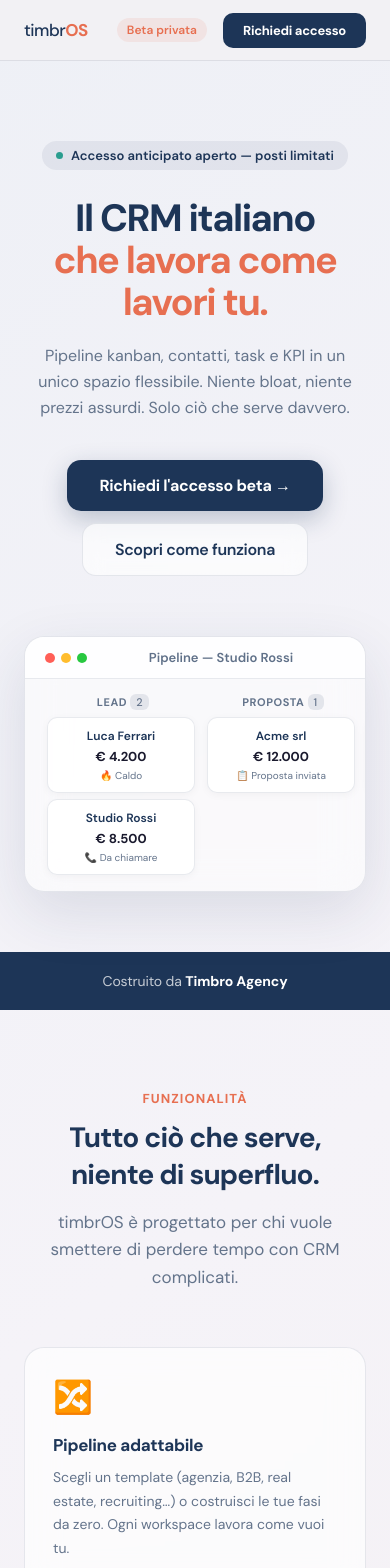
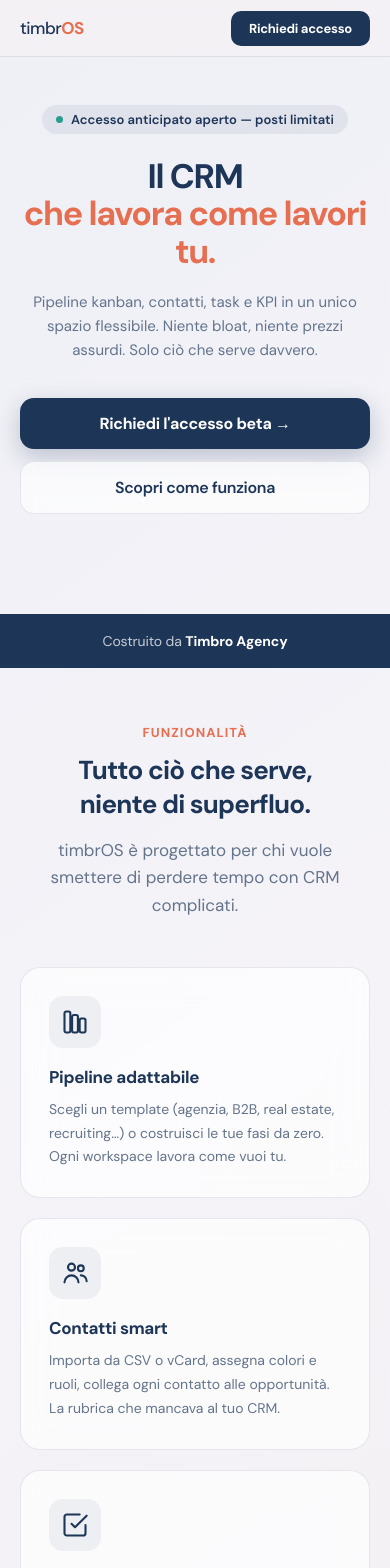
Before and after one commit to nicola-wq/timbros-landing, a Next.js app: page / in a window 390 px wide. Shown: the top 1568 px of the page. Built offline with nearby package versions, Linux system fonts and the light colour scheme.

Commit message:
feat: SVG icons, mobile responsive, no logo footer, remove 'italiano'

```diff
--- a/app/page.tsx
+++ b/app/page.tsx
@@ -2,7 +2,7 @@
 
 import { useState, useRef } from 'react'
 
-/* ── Design tokens (inline per zero-dependency) ─────── */
+/* ── Design tokens ─────────────────────────────────── */
 const C = {
   navy:   '#1D3557',
   orange: '#E76F51',
@@ -14,42 +14,83 @@
   text:   '#1a1a2e',
 }
 
+/* ── SVG Icons ─────────────────────────────────────── */
+function IconPipeline() {
+  return (
+    <svg width="28" height="28" viewBox="0 0 24 24" fill="none" stroke={C.navy} strokeWidth="1.8" strokeLinecap="round" strokeLinejoin="round">
+      <rect x="3" y="3" width="5" height="18" rx="1.5"/>
+      <rect x="9.5" y="6" width="5" height="15" rx="1.5"/>
+      <rect x="16" y="9" width="5" height="12" rx="1.5"/>
+    </svg>
+  )
+}
+function IconContacts() {
+  return (
+    <svg width="28" height="28" viewBox="0 0 24 24" fill="none" stroke={C.navy} strokeWidth="1.8" strokeLinecap="round" strokeLinejoin="round">
+      <circle cx="9" cy="7" r="3"/>
+      <path d="M3 20c0-3.314 2.686-6 6-6s6 2.686 6 6"/>
+      <circle cx="17" cy="8" r="2.5"/>
+      <path d="M17 14c2.761 0 5 2.239 5 5"/>
+    </svg>
+  )
+}
+function IconTask() {
+  return (
+    <svg width="28" height="28" viewBox="0 0 24 24" fill="none" stroke={C.navy} strokeWidth="1.8" strokeLinecap="round" strokeLinejoin="round">
+      <path d="M9 11l3 3L22 4"/>
+      <path d="M21 12v7a2 2 0 01-2 2H5a2 2 0 01-2-2V5a2 2 0 012-2h11"/>
+    </svg>
+  )
+}
+function IconDashboard() {
+  return (
+    <svg width="28" height="28" viewBox="0 0 24 24" fill="none" stroke={C.navy} strokeWidth="1.8" strokeLinecap="round" strokeLinejoin="round">
+      <rect x="3" y="12" width="4" height="9" rx="1"/>
+      <rect x="9.5" y="7" width="4" height="14" rx="1"/>
+      <rect x="16" y="3" width="4" height="18" rx="1"/>
+    </svg>
+  )
+}
+function IconWorkspace() {
+  return (
+    <svg width="28" height="28" viewBox="0 0 24 24" fill="none" stroke={C.navy} strokeWidth="1.8" strokeLinecap="round" strokeLinejoin="round">
+      <rect x="2" y="3" width="8" height="8" rx="2"/>
+      <rect x="14" y="3" width="8" height="8" rx="2"/>
+      <rect x="2" y="13" width="8" height="8" rx="2"/>
+      <rect x="14" y="13" width="8" height="8" rx="2"/>
+    </svg>
+  )
+}
+function IconLock() {
+  return (
+    <svg width="28" height="28" viewBox="0 0 24 24" fill="none" stroke={C.navy} strokeWidth="1.8" strokeLinecap="round" strokeLinejoin="round">
+      <rect x="5" y="11" width="14" height="10" rx="2"/>
+      <path d="M8 11V7a4 4 0 018 0v4"/>
+      <circle cx="12" cy="16" r="1.5" fill={C.navy}/>
+    </svg>
+  )
+}
+function IconEnvelope() {
+  return (
+    <svg width="48" height="48" viewBox="0 0 24 24" fill="none" stroke={C.navy} strokeWidth="1.5" strokeLinecap="round" strokeLinejoin="round">
+      <rect x="2" y="4" width="20" height="16" rx="2"/>
+      <path d="M2 7l10 7 10-7"/>
+    </svg>
+  )
+}
+
 const FEATURES = [
-  {
-    icon: '🔀',
-    title: 'Pipeline adattabile',
-    desc: 'Scegli un template (agenzia, B2B, real estate, recruiting…) o costruisci le tue fasi da zero. Ogni workspace lavora come vuoi tu.',
-  },
-  {
-    icon: '👥',
-    title: 'Contatti smart',
-    desc: 'Importa da CSV o vCard, assegna colori e ruoli, collega ogni contatto alle opportunità. La rubrica che mancava al tuo CRM.',
-  },
-  {
-    icon: '✅',
-    title: 'Task integrati',
-    desc: "Crea attività direttamente sui deal, assegnale al team, traccia scadenze. Nessun'altra app necessaria.",
-  },
-  {
-    icon: '📊',
-    title: 'Dashboard KPI',
-    desc: 'Valore pipeline pesato, conversione per stage, attività aperte. I numeri che contano, sempre in primo piano.',
-  },
-  {
-    icon: '🏢',
-    title: 'Multi-workspace',
-    desc: 'Gestisci più clienti o progetti in spazi separati. Cambia workspace con un click — dati isolati, nessuna contaminazione.',
-  },
-  {
-    icon: '🔒',
-    title: 'Sicurezza enterprise',
-    desc: '2FA nativo TOTP, Row Level Security su ogni dato, invite membri con controllo ruoli. Tuo e solo tuo.',
-  },
+  { Icon: IconPipeline, title: 'Pipeline adattabile', desc: 'Scegli un template (agenzia, B2B, real estate, recruiting…) o costruisci le tue fasi da zero. Ogni workspace lavora come vuoi tu.' },
+  { Icon: IconContacts, title: 'Contatti smart', desc: 'Importa da CSV o vCard, assegna colori e ruoli, collega ogni contatto alle opportunità. La rubrica che mancava al tuo CRM.' },
+  { Icon: IconTask,     title: 'Task integrati', desc: "Crea attività direttamente sui deal, assegnale al team, traccia scadenze. Nessun'altra app necessaria." },
+  { Icon: IconDashboard,title: 'Dashboard KPI', desc: 'Valore pipeline pesato, conversione per stage, attività aperte. I numeri che contano, sempre in primo piano.' },
+  { Icon: IconWorkspace,title: 'Multi-workspace', desc: 'Gestisci più clienti o progetti in spazi separati. Cambia workspace con un click — dati isolati, nessuna contaminazione.' },
+  { Icon: IconLock,     title: 'Sicurezza enterprise', desc: '2FA nativo TOTP, Row Level Security su ogni dato, invite membri con controllo ruoli. Tuo e solo tuo.' },
 ]
 
 const STEPS = [
-  { n: '01', title: 'Richiedi l\'accesso', desc: 'Compila il form qui sotto con nome, cognome e email. Nessuna carta di credito.' },
-  { n: '02', title: 'Ricevi l\'approvazione', desc: 'Valutiamo ogni richiesta manualmente. Se il profilo è adatto, ti inviamo il link per creare l\'account.' },
+  { n: '01', title: "Richiedi l'accesso", desc: 'Compila il form qui sotto con nome, cognome e email. Nessuna carta di credito.' },
+  { n: '02', title: "Ricevi l'approvazione", desc: "Valutiamo ogni richiesta manualmente. Se il profilo è adatto, ti inviamo il link per creare l'account." },
   { n: '03', title: 'Parti in 2 minuti', desc: 'Crei il workspace, scegli il template di pipeline, inviti il team. Subito operativo.' },
 ]
 
@@ -76,7 +117,6 @@
     e.preventDefault()
     setLoading(true)
     setError('')
-
     try {
       const res = await fetch('/api/request-access', {
         method: 'POST',
@@ -95,7 +135,9 @@
   if (done) {
     return (
       <div style={{ textAlign: 'center', padding: '40px 20px' }}>
-        <div style={{ fontSize: 52, marginBottom: 16 }}>📬</div>
+        <div style={{ marginBottom: 16, display: 'flex', justifyContent: 'center' }}>
+          <IconEnvelope />
+        </div>
         <h3 style={{ fontSize: 24, fontWeight: 700, color: C.navy, margin: '0 0 12px', letterSpacing: '-0.03em' }}>
           Richiesta inviata!
         </h3>
@@ -118,11 +160,12 @@
     color: C.text,
     outline: 'none',
     transition: 'border-color 150ms',
+    boxSizing: 'border-box',
   }
 
   return (
     <form onSubmit={handleSubmit} style={{ display: 'flex', flexDirection: 'column', gap: 14 }}>
-      <div style={{ display: 'grid', gridTemplateColumns: '1fr 1fr', gap: 12 }}>
+      <div className="form-row">
         <div>
           <label style={labelStyle}>Nome *</label>
           <input style={inputStyle} placeholder="Mario" value={name}
@@ -170,13 +213,14 @@
         border: 'none',
         borderRadius: 12,
         cursor: loading ? 'not-allowed' : 'pointer',
-        transition: 'background 150ms, transform 100ms',
+        transition: 'background 150ms',
         letterSpacing: '-0.02em',
+        width: '100%',
       }}
         onMouseEnter={e => { if (!loading) e.currentTarget.style.background = '#162844' }}
         onMouseLeave={e => { if (!loading) e.currentTarget.style.background = C.navy }}
       >
-        {loading ? 'Invio in corso…' : 'Richiedi l\'accesso anticipato →'}
+        {loading ? 'Invio in corso…' : "Richiedi l'accesso anticipato →"}
       </button>
 
       <p style={{ margin: 0, fontSize: 13, color: C.muted, textAlign: 'center' }}>
@@ -199,11 +243,11 @@
 function AppMockup() {
   const stages = ['Lead', 'Proposta', 'Trattativa', 'Chiuso']
   const cards = [
-    { stage: 0, name: 'Luca Ferrari', val: '€ 4.200', tag: '🔥 Caldo' },
-    { stage: 0, name: 'Studio Rossi', val: '€ 8.500', tag: '📞 Da chiamare' },
-    { stage: 1, name: 'Acme srl', val: '€ 12.000', tag: '📋 Proposta inviata' },
-    { stage: 2, name: 'Beta Tech', val: '€ 6.800', tag: '⏳ In attesa' },
-    { stage: 3, name: 'Gamma Srl', val: '€ 9.200', tag: '✓ Vinto' },
+    { stage: 0, name: 'Luca Ferrari',  val: '€ 4.200', tag: 'Caldo' },
+    { stage: 0, name: 'Studio Rossi',  val: '€ 8.500', tag: 'Da chiamare' },
+    { stage: 1, name: 'Acme srl',      val: '€ 12.000',tag: 'Proposta inviata' },
+    { stage: 2, name: 'Beta Tech',     val: '€ 6.800', tag: 'In attesa' },
+    { stage: 3, name: 'Gamma Srl',     val: '€ 9.200', tag: 'Vinto' },
   ]
 
   return (
@@ -267,25 +311,64 @@
       background: 'linear-gradient(145deg, #EEF0F6 0%, #F5F3F8 25%, #F3EEF0 60%, #EDF2F0 100%)',
       minHeight: '100vh',
     }}>
+      {/* ── Responsive styles ───────────────────── */}
+      <style>{`
+        * { box-sizing: border-box; }
+        .form-row {
+          display: grid;
+          grid-template-columns: 1fr 1fr;
+          gap: 12px;
+        }
+        .hero-buttons {
+          display: flex;
+          gap: 12px;
+          justify-content: center;
+          flex-wrap: wrap;
+          margin-bottom: 60px;
+        }
+        .features-grid {
+          display: grid;
+          grid-template-columns: repeat(auto-fit, minmax(300px, 1fr));
+          gap: 20px;
+        }
+        .steps-grid {
+          display: grid;
+          grid-template-columns: repeat(3, 1fr);
+          gap: 24px;
+        }
+        .mockup-wrapper { display: block; }
+        .header-badge { display: inline-block; }
+        @media (max-width: 640px) {
+          .form-row { grid-template-columns: 1fr; }
+          .hero-buttons { flex-direction: column; align-items: stretch; }
+          .hero-buttons a, .hero-buttons button { text-align: center; }
+          .features-grid { grid-template-columns: 1fr; }
+          .steps-grid { grid-template-columns: 1fr; }
+          .mockup-wrapper { display: none; }
+          .header-badge { display: none; }
+        }
+      `}</style>
+
       {/* ── HEADER ──────────────────────────────── */}
       <header style={{
         position: 'sticky', top: 0, zIndex: 50,
-        background: 'rgba(243,241,244,0.85)',
+        background: 'rgba(243,241,244,0.90)',
         backdropFilter: 'blur(20px)',
+        WebkitBackdropFilter: 'blur(20px)',
         borderBottom: `1px solid ${C.border}`,
-        padding: '0 24px',
+        padding: '0 20px',
       }}>
-        <div style={{ maxWidth: 1100, margin: '0 auto', height: 60, display: 'flex', alignItems: 'center', justifyContent: 'space-between' }}>
+        <div style={{ maxWidth: 1100, margin: '0 auto', height: 56, display: 'flex', alignItems: 'center', justifyContent: 'space-between' }}>
           <Logo size={17} />
-          <div style={{ display: 'flex', alignItems: 'center', gap: 16 }}>
-            <span style={{ fontSize: 12, fontWeight: 600, color: C.orange, background: 'rgba(231,111,81,0.1)', padding: '4px 10px', borderRadius: 20 }}>
+          <div style={{ display: 'flex', alignItems: 'center', gap: 12 }}>
+            <span className="header-badge" style={{ fontSize: 12, fontWeight: 600, color: C.orange, background: 'rgba(231,111,81,0.1)', padding: '4px 10px', borderRadius: 20 }}>
               Beta privata
             </span>
             <button onClick={scrollToForm} style={{
-              padding: '9px 20px', fontSize: 13, fontWeight: 700,
+              padding: '9px 18px', fontSize: 13, fontWeight: 700,
               background: C.navy, color: '#fff', border: 'none',
               borderRadius: 10, cursor: 'pointer', fontFamily: "'DM Sans',sans-serif",
-              letterSpacing: '-0.02em',
+              letterSpacing: '-0.02em', whiteSpace: 'nowrap',
             }}>
               Richiedi accesso
             </button>
@@ -294,37 +377,37 @@
       </header>
 
       {/* ── HERO ────────────────────────────────── */}
-      <section style={{ padding: '80px 24px 60px', textAlign: 'center', maxWidth: 800, margin: '0 auto' }}>
-        <div style={{ display: 'inline-flex', alignItems: 'center', gap: 8, background: 'rgba(29,53,87,0.07)', padding: '6px 14px', borderRadius: 20, marginBottom: 28, fontSize: 13, color: C.navy, fontWeight: 600 }}>
-          <span style={{ width: 7, height: 7, borderRadius: '50%', background: C.sage, display: 'inline-block' }} />
+      <section style={{ padding: 'clamp(48px,8vw,80px) 20px clamp(40px,6vw,60px)', textAlign: 'center', maxWidth: 800, margin: '0 auto' }}>
+        <div style={{ display: 'inline-flex', alignItems: 'center', gap: 8, background: 'rgba(29,53,87,0.07)', padding: '6px 14px', borderRadius: 20, marginBottom: 24, fontSize: 13, color: C.navy, fontWeight: 600 }}>
+          <span style={{ width: 7, height: 7, borderRadius: '50%', background: C.sage, display: 'inline-block', flexShrink: 0 }} />
           Accesso anticipato aperto — posti limitati
         </div>
 
         <h1 style={{
-          fontSize: 'clamp(38px, 6vw, 64px)',
+          fontSize: 'clamp(34px, 7vw, 64px)',
           fontWeight: 700,
           color: C.navy,
           margin: '0 0 20px',
           lineHeight: 1.1,
           letterSpacing: '-0.04em',
         }}>
-          Il CRM italiano<br />
+          Il CRM<br />
           <span style={{ color: C.orange }}>che lavora come lavori tu.</span>
         </h1>
 
-        <p style={{ fontSize: 'clamp(16px, 2.5vw, 20px)', color: C.muted, margin: '0 0 40px', lineHeight: 1.6, maxWidth: 560, marginLeft: 'auto', marginRight: 'auto' }}>
+        <p style={{ fontSize: 'clamp(15px, 2.5vw, 19px)', color: C.muted, margin: '0 0 36px', lineHeight: 1.6, maxWidth: 540, marginLeft: 'auto', marginRight: 'auto' }}>
           Pipeline kanban, contatti, task e KPI in un unico spazio flessibile.
           Niente bloat, niente prezzi assurdi. Solo ciò che serve davvero.
         </p>
 
-        <div style={{ display: 'flex', gap: 12, justifyContent: 'center', flexWrap: 'wrap', marginBottom: 60 }}>
+        <div className="hero-buttons">
           <button onClick={scrollToForm} style={{
             padding: '15px 32px', fontSize: 16, fontWeight: 700,
             background: C.navy, color: '#fff', border: 'none',
             borderRadius: 14, cursor: 'pointer', fontFamily: "'DM Sans',sans-serif",
             letterSpacing: '-0.02em', boxShadow: '0 8px 24px rgba(29,53,87,0.25)',
           }}>
-            Richiedi l'accesso beta →
+            Richiedi l&apos;accesso beta →
           </button>
           <a href="#come-funziona" style={{
             padding: '15px 32px', fontSize: 16, fontWeight: 600,
@@ -338,12 +421,13 @@
           </a>
         </div>
 
-        {/* App mockup */}
-        <AppMockup />
+        <div className="mockup-wrapper">
+          <AppMockup />
+        </div>
       </section>
 
       {/* ── SOCIAL PROOF BAR ────────────────────── */}
-      <div style={{ background: C.navy, padding: '20px 24px', textAlign: 'center' }}>
+      <div style={{ background: C.navy, padding: '18px 20px', textAlign: 'center' }}>
         <p style={{ margin: 0, fontSize: 14, color: 'rgba(255,255,255,0.75)', letterSpacing: '-0.01em' }}>
           Costruito da{' '}
           <a href="https://timbro.agency" target="_blank" rel="noopener noreferrer"
@@ -354,10 +438,10 @@
       </div>
 
       {/* ── FEATURES ────────────────────────────── */}
-      <section style={{ padding: '80px 24px', maxWidth: 1100, margin: '0 auto' }}>
-        <div style={{ textAlign: 'center', marginBottom: 56 }}>
+      <section style={{ padding: 'clamp(56px,8vw,80px) 20px', maxWidth: 1100, margin: '0 auto' }}>
+        <div style={{ textAlign: 'center', marginBottom: 48 }}>
           <p style={{ fontSize: 13, fontWeight: 700, color: C.orange, textTransform: 'uppercase', letterSpacing: '0.08em', margin: '0 0 12px' }}>Funzionalità</p>
-          <h2 style={{ fontSize: 'clamp(28px, 4vw, 42px)', fontWeight: 700, color: C.navy, margin: '0 0 16px', letterSpacing: '-0.03em' }}>
+          <h2 style={{ fontSize: 'clamp(26px, 4vw, 42px)', fontWeight: 700, color: C.navy, margin: '0 0 16px', letterSpacing: '-0.03em' }}>
             Tutto ciò che serve,<br />niente di superfluo.
           </h2>
           <p style={{ fontSize: 17, color: C.muted, maxWidth: 480, margin: '0 auto', lineHeight: 1.6 }}>
@@ -365,20 +449,25 @@
           </p>
         </div>
 
-        <div style={{ display: 'grid', gridTemplateColumns: 'repeat(auto-fit, minmax(300px, 1fr))', gap: 20 }}>
+        <div className="features-grid">
           {FEATURES.map(f => (
             <div key={f.title} style={{
               background: C.glass,
               backdropFilter: 'blur(16px)',
+              WebkitBackdropFilter: 'blur(16px)',
               border: `1px solid ${C.border}`,
               borderRadius: 20,
-              padding: '28px 28px',
+              padding: '28px',
               transition: 'transform 200ms, box-shadow 200ms',
             }}
               onMouseEnter={e => { e.currentTarget.style.transform = 'translateY(-3px)'; e.currentTarget.style.boxShadow = '0 12px 40px rgba(29,53,87,0.10)' }}
               onMouseLeave={e => { e.currentTarget.style.transform = 'none'; e.currentTarget.style.boxShadow = 'none' }}
             >
-              <div style={{ fontSize: 32, marginBottom: 16 }}>{f.icon}</div>
+              <div style={{ marginBottom: 18, display: 'flex', alignItems: 'center', justifyContent: 'flex-start' }}>
+                <div style={{ width: 52, height: 52, borderRadius: 14, background: 'rgba(29,53,87,0.06)', display: 'flex', alignItems: 'center', justifyContent: 'center' }}>
+                  <f.Icon />
+                </div>
+              </div>
               <h3 style={{ fontSize: 17, fontWeight: 700, color: C.navy, margin: '0 0 10px', letterSpacing: '-0.02em' }}>{f.title}</h3>
               <p style={{ fontSize: 14, color: C.muted, margin: 0, lineHeight: 1.7 }}>{f.desc}</p>
             </div>
@@ -387,20 +476,17 @@
       </section>
 
       {/* ── COME FUNZIONA ───────────────────────── */}
-      <section id="come-funziona" style={{ padding: '80px 24px', background: 'rgba(255,255,255,0.4)' }}>
+      <section id="come-funziona" style={{ padding: 'clamp(56px,8vw,80px) 20px', background: 'rgba(255,255,255,0.4)' }}>
         <div style={{ maxWidth: 860, margin: '0 auto', textAlign: 'center' }}>
           <p style={{ fontSize: 13, fontWeight: 700, color: C.orange, textTransform: 'uppercase', letterSpacing: '0.08em', margin: '0 0 12px' }}>Come funziona</p>
-          <h2 style={{ fontSize: 'clamp(28px, 4vw, 42px)', fontWeight: 700, color: C.navy, margin: '0 0 56px', letterSpacing: '-0.03em' }}>
+          <h2 style={{ fontSize: 'clamp(26px, 4vw, 42px)', fontWeight: 700, color: C.navy, margin: '0 0 48px', letterSpacing: '-0.03em' }}>
             Da zero a operativo<br />in meno di 5 minuti.
           </h2>
 
-          <div style={{ display: 'grid', gridTemplateColumns: 'repeat(auto-fit, minmax(240px, 1fr))', gap: 24 }}>
-            {STEPS.map((s, i) => (
-              <div key={s.n} style={{ position: 'relative' }}>
-                {i < STEPS.length - 1 && (
-                  <div style={{ position: 'absolute', top: 28, left: 'calc(50% + 40px)', right: '-50%', height: 2, background: `linear-gradient(90deg, ${C.orange}, transparent)`, display: 'none' }} />
-                )}
-                <div style={{ width: 52, height: 52, borderRadius: 16, background: `rgba(231,111,81,0.12)`, display: 'flex', alignItems: 'center', justifyContent: 'center', margin: '0 auto 20px', fontSize: 20, fontWeight: 800, color: C.orange, fontFamily: "'DM Sans',sans-serif" }}>
+          <div className="steps-grid">
+            {STEPS.map(s => (
+              <div key={s.n}>
+                <div style={{ width: 52, height: 52, borderRadius: 16, background: 'rgba(231,111,81,0.12)', display: 'flex', alignItems: 'center', justifyContent: 'center', margin: '0 auto 20px', fontSize: 20, fontWeight: 800, color: C.orange, fontFamily: "'DM Sans',sans-serif" }}>
                   {s.n}
                 </div>
                 <h3 style={{ fontSize: 17, fontWeight: 700, color: C.navy, margin: '0 0 10px', letterSpacing: '-0.02em' }}>{s.title}</h3>
@@ -412,24 +498,23 @@
       </section>
 
       {/* ── BETA CALLOUT ────────────────────────── */}
-      <section style={{ padding: '80px 24px' }}>
+      <section style={{ padding: 'clamp(40px,6vw,80px) 20px' }}>
         <div style={{
           maxWidth: 860, margin: '0 auto',
           background: C.navy,
           borderRadius: 28,
-          padding: 'clamp(40px, 6vw, 64px)',
+          padding: 'clamp(36px, 6vw, 64px)',
           textAlign: 'center',
           position: 'relative',
           overflow: 'hidden',
         }}>
-          {/* Decorative blob */}
           <div style={{ position: 'absolute', top: -60, right: -60, width: 240, height: 240, borderRadius: '50%', background: 'rgba(231,111,81,0.12)', pointerEvents: 'none' }} />
           <div style={{ position: 'absolute', bottom: -80, left: -40, width: 200, height: 200, borderRadius: '50%', background: 'rgba(42,157,143,0.10)', pointerEvents: 'none' }} />
 
           <span style={{ display: 'inline-block', fontSize: 12, fontWeight: 700, color: C.orange, background: 'rgba(231,111,81,0.15)', padding: '5px 14px', borderRadius: 20, marginBottom: 20, letterSpacing: '0.05em', textTransform: 'uppercase' }}>
             Beta privata
           </span>
-          <h2 style={{ fontSize: 'clamp(26px, 4vw, 40px)', fontWeight: 700, color: '#fff', margin: '0 0 16px', letterSpacing: '-0.03em' }}>
+          <h2 style={{ fontSize: 'clamp(22px, 4vw, 40px)', fontWeight: 700, color: '#fff', margin: '0 0 16px', letterSpacing: '-0.03em' }}>
             Stai vedendo timbrOS prima di tutti.
           </h2>
           <p style={{ fontSize: 17, color: 'rgba(255,255,255,0.68)', maxWidth: 520, margin: '0 auto 36px', lineHeight: 1.6 }}>
@@ -441,30 +526,31 @@
             borderRadius: 14, cursor: 'pointer', fontFamily: "'DM Sans',sans-serif",
             letterSpacing: '-0.02em', boxShadow: '0 8px 24px rgba(231,111,81,0.4)',
           }}>
-            Richiedi l'accesso anticipato →
+            Richiedi l&apos;accesso anticipato →
           </button>
         </div>
       </section>
 
       {/* ── FORM ────────────────────────────────── */}
-      <section ref={formRef} id="accesso" style={{ padding: '80px 24px 100px' }}>
+      <section ref={formRef} id="accesso" style={{ padding: 'clamp(40px,6vw,80px) 20px clamp(60px,8vw,100px)' }}>
         <div style={{ maxWidth: 520, margin: '0 auto' }}>
           <div style={{ textAlign: 'center', marginBottom: 40 }}>
             <p style={{ fontSize: 13, fontWeight: 700, color: C.orange, textTransform: 'uppercase', letterSpacing: '0.08em', margin: '0 0 12px' }}>Accesso anticipato</p>
-            <h2 style={{ fontSize: 'clamp(26px, 4vw, 38px)', fontWeight: 700, color: C.navy, margin: '0 0 14px', letterSpacing: '-0.03em' }}>
+            <h2 style={{ fontSize: 'clamp(24px, 4vw, 38px)', fontWeight: 700, color: C.navy, margin: '0 0 14px', letterSpacing: '-0.03em' }}>
               Unisciti alla beta.
             </h2>
             <p style={{ fontSize: 16, color: C.muted, margin: 0, lineHeight: 1.6 }}>
-              Lascia i tuoi dati, valutiamo la richiesta e ti inviamo il link per creare l'account.
+              Lascia i tuoi dati, valutiamo la richiesta e ti inviamo il link per creare l&apos;account.
             </p>
           </div>
 
           <div style={{
             background: C.glass,
             backdropFilter: 'blur(20px)',
+            WebkitBackdropFilter: 'blur(20px)',
             border: `1px solid ${C.border}`,
             borderRadius: 24,
-            padding: 'clamp(28px, 5vw, 40px)',
+            padding: 'clamp(24px, 5vw, 40px)',
             boxShadow: '0 8px 32px rgba(29,53,87,0.08)',
           }}>
             <AccessForm />
@@ -475,11 +561,10 @@
       {/* ── FOOTER ──────────────────────────────── */}
       <footer style={{
         background: C.navy,
-        padding: '32px 24px',
+        padding: '28px 20px',
         textAlign: 'center',
       }}>
-        <Logo size={15} />
-        <p style={{ margin: '16px 0 4px', fontSize: 13, color: 'rgba(255,255,255,0.5)' }}>
+        <p style={{ margin: '0 0 4px', fontSize: 13, color: 'rgba(255,255,255,0.5)' }}>
           timbrOS by{' '}
           <a href="https://timbro.agency" target="_blank" rel="noopener noreferrer"
             style={{ color: 'rgba(255,255,255,0.7)', textDecoration: 'none', fontWeight: 600 }}>
```
